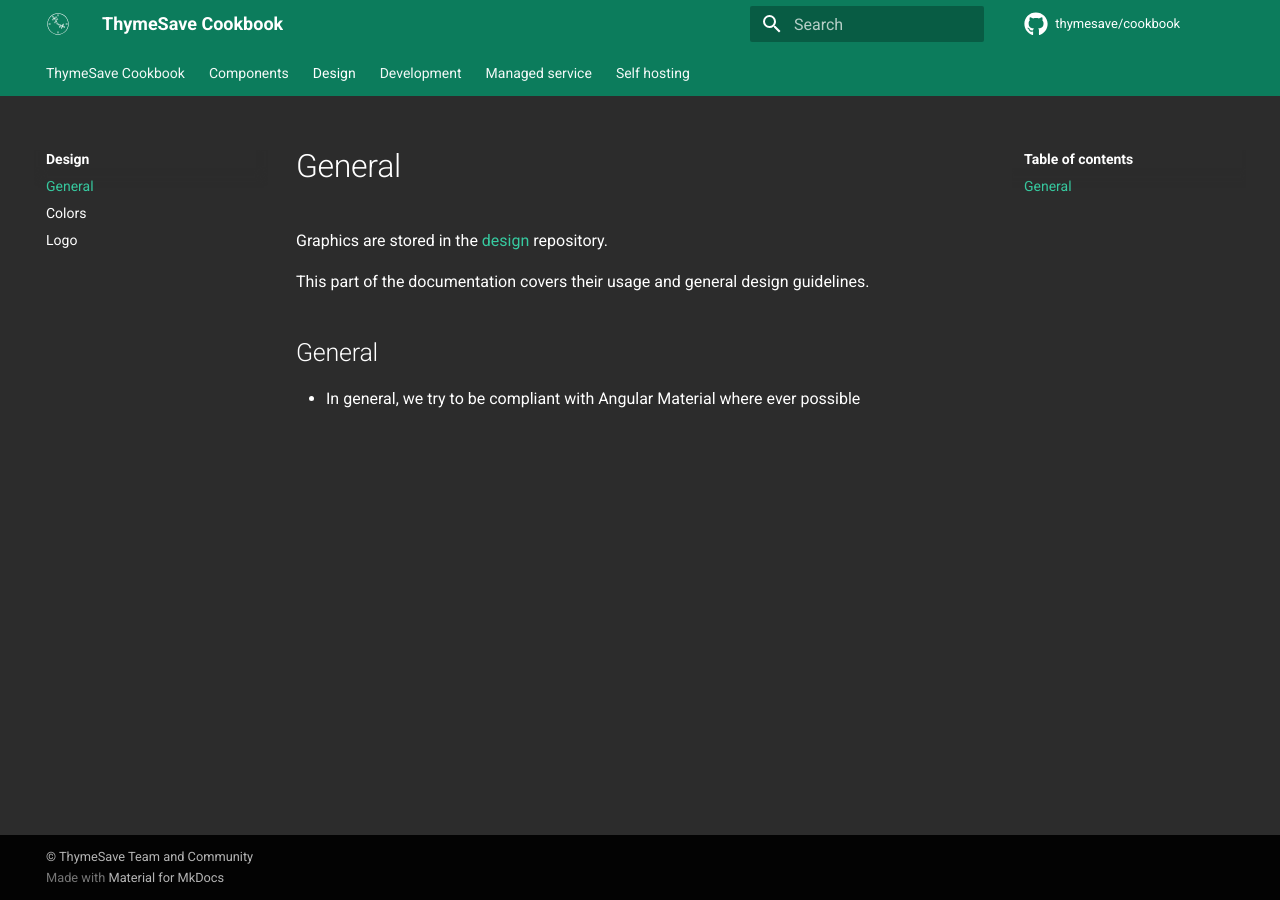
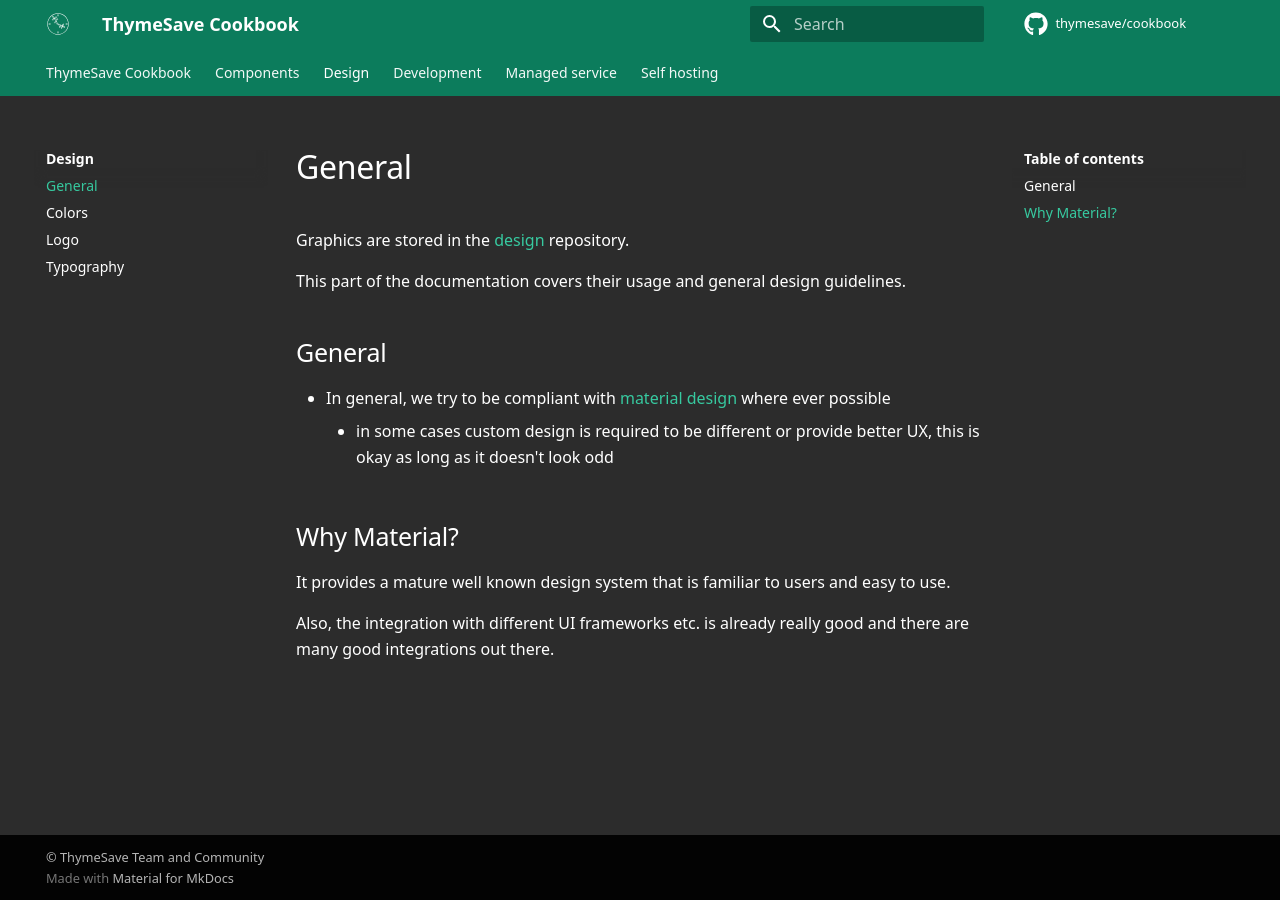
Before and after one commit to ThymeSave/cookbook, an MkDocs documentation site: the page built from docs/design/index.md, in a window 1280 px wide. Built offline with MkDocs 1.6.1 and Material for MkDocs 9.7.7, drawn with Linux system fonts in a browser that asks for light colours; comment, search, counter and statistics services are not loaded.

Commit message:
feat: Add typography

```diff
--- a/docs/design/index.md
+++ b/docs/design/index.md
@@ -6,4 +6,13 @@ This part of the documentation covers their usage and general design guidelines.
 
 ## General
 
-- In general, we try to be compliant with Angular Material where ever possible
+- In general, we try to be compliant with [material design](https://material.io/design) where ever possible
+    - in some cases custom design is required to be different or provide better UX, this is okay as long as it doesn't
+      look odd
+
+## Why Material?
+
+It provides a mature well known design system that is familiar to users and easy to use.
+
+Also, the integration with different UI frameworks etc. is already really good and there are many good integrations out
+there.
--- a/docs/stylesheets/extra.css
+++ b/docs/stylesheets/extra.css
@@ -7,6 +7,7 @@
     --md-accent-fg-color: white;
     --md-typeset-a-color: #37caa0;
     --md-code-bg-color: rgba(255, 255, 255, .8);
+    --md-text-font: ui-sans-serif, system-ui, -apple-system, BlinkMacSystemFont, "Segoe UI", Roboto, "Helvetica Neue", Arial, "Noto Sans", sans-serif, "Apple Color Emoji", "Segoe UI Emoji", "Segoe UI Symbol", "Noto Color Emoji";
 }
 
 .mermaid {
--- a/mkdocs.yml
+++ b/mkdocs.yml
@@ -11,6 +11,7 @@ repo_name: thymesave/cookbook
 edit_uri: edit/main/docs/
 
 theme:
+  font: false
   icon:
     repo: fontawesome/brands/github
   logo: assets/images/logo.svg
@@ -20,6 +21,7 @@ theme:
     - navigation.tabs
     - navigation.sections
     - navigation.tracking
+    - navigation.expand
 
 markdown_extensions:
   - pymdownx.superfences:
@@ -27,6 +29,8 @@ markdown_extensions:
         - name: mermaid
           class: mermaid
           format: !!python/name:pymdownx.superfences.fence_code_format
+  - toc:
+      permalink: true
 
 plugins:
   - search
```
Also changed, not shown: docs/design/typography.md (added, +17 -0 lines).
